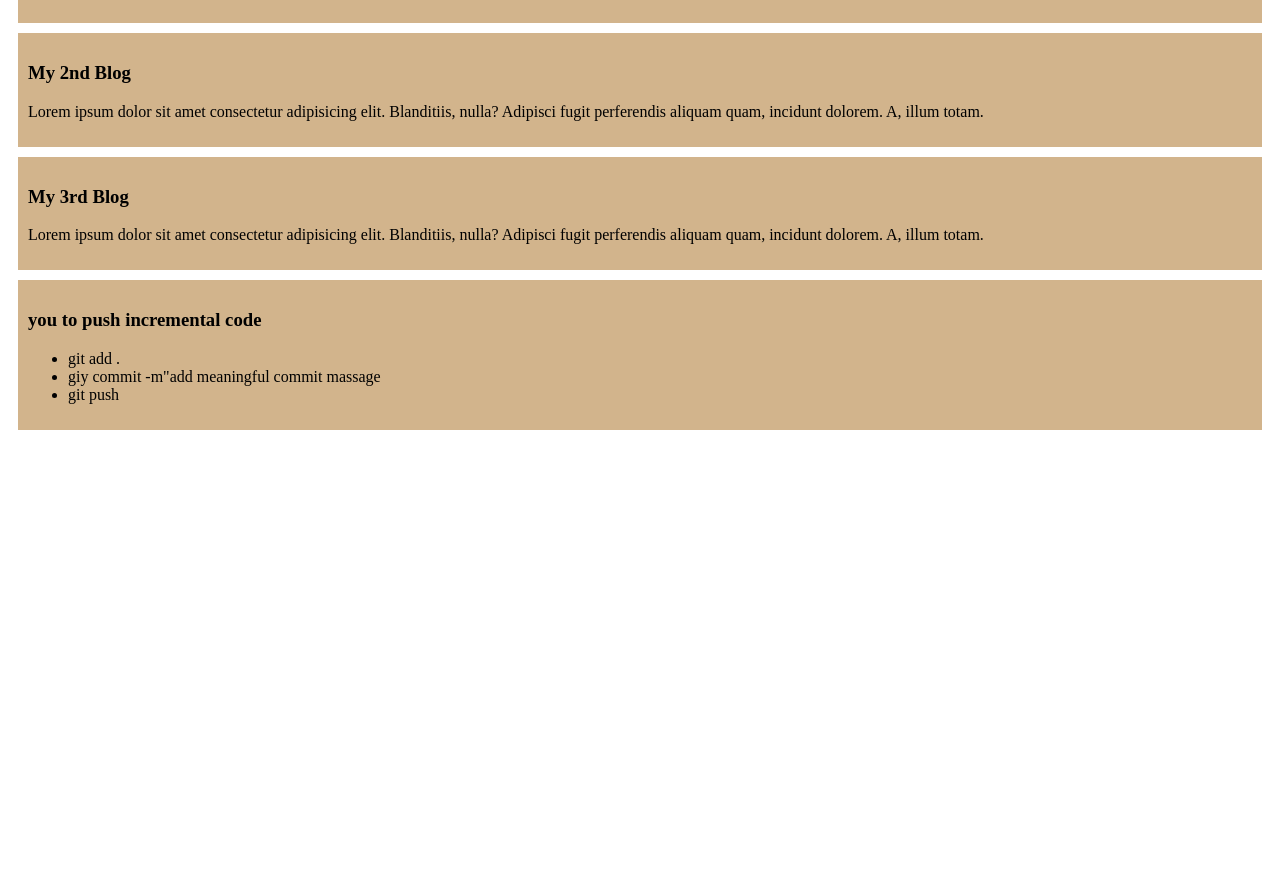
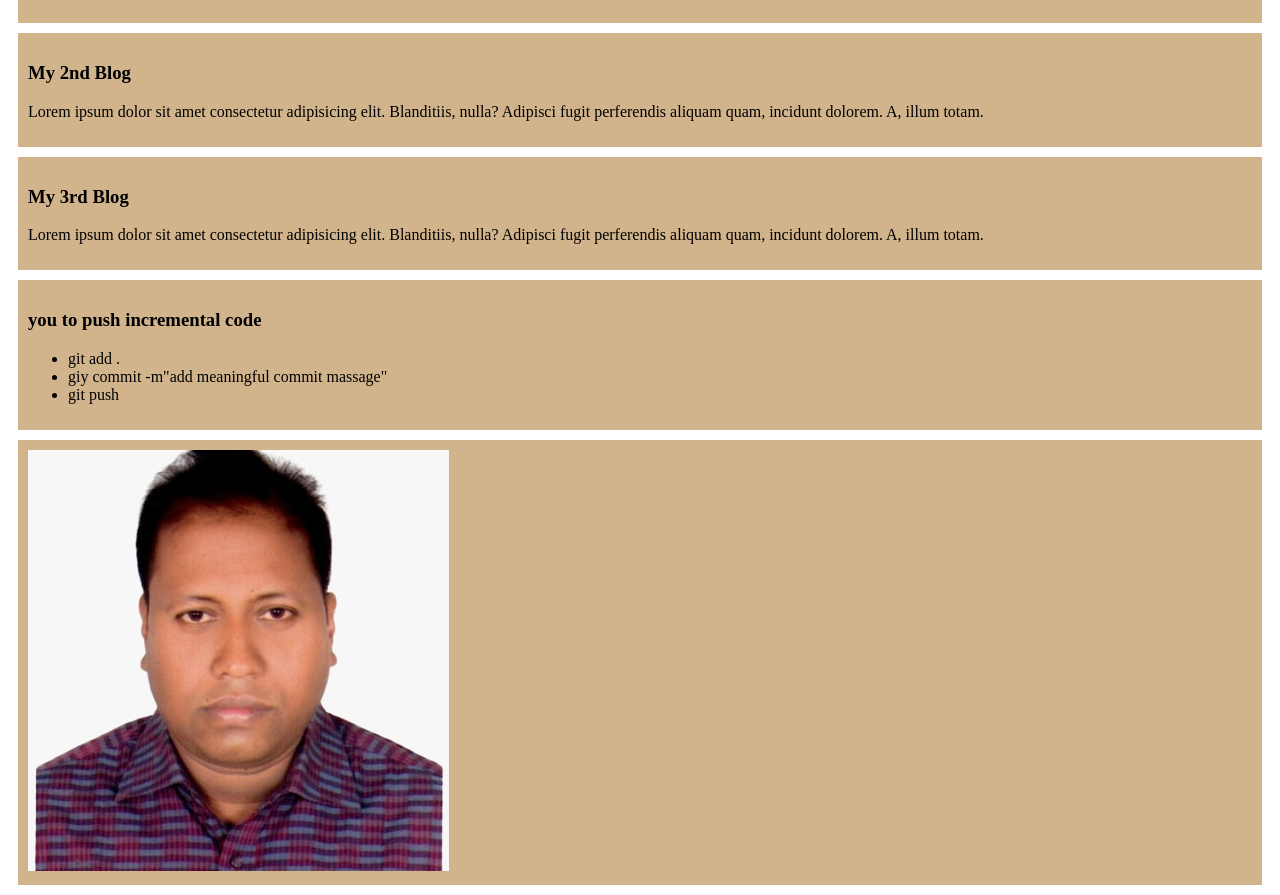
Before and after one commit to Sefat-Ullah-Fahad/my-first-website, a plain HTML site: page index.html in a window 1280 px wide. Shown: the part 100-995 px from the top of the page. Before the commit the page ends 800 px from the top, so only its background shows below. Drawn offline with Linux system fonts and the light colour scheme.

Commit message:
added a picture

```diff
--- a/index.html
+++ b/index.html
@@ -23,9 +23,12 @@
         <h3>you to push incremental code</h3>
         <ul>
             <li>git add .</li>
-            <li>giy commit -m"add meaningful commit massage</li>
+            <li>giy commit -m"add meaningful commit massage"</li>
             <li>git push</li>
         </ul>
     </div>
+    <div>
+        <img src="image/504071268_2979843262186986_563650142104127912_n.jpg" alt="">
+    </div>
 </body>
 </html>
```
Also changed, not shown: image/504071268_2979843262186986_563650142104127912_n.jpg (added).
